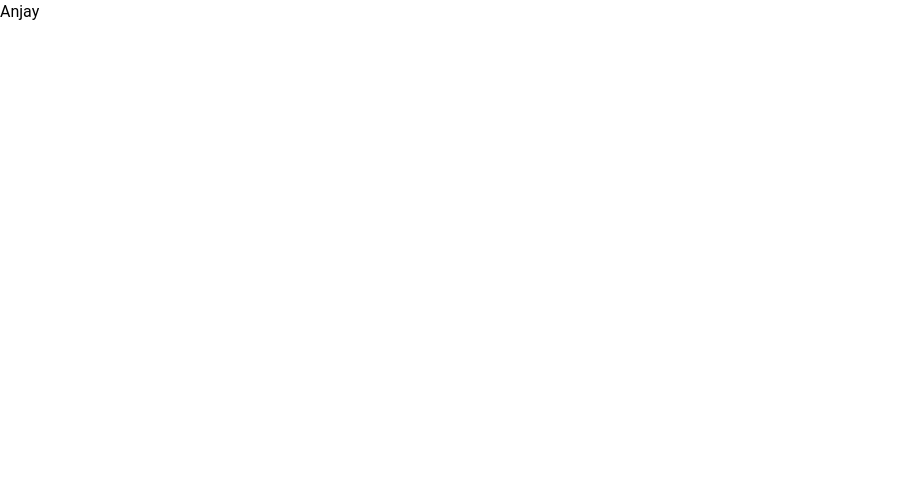
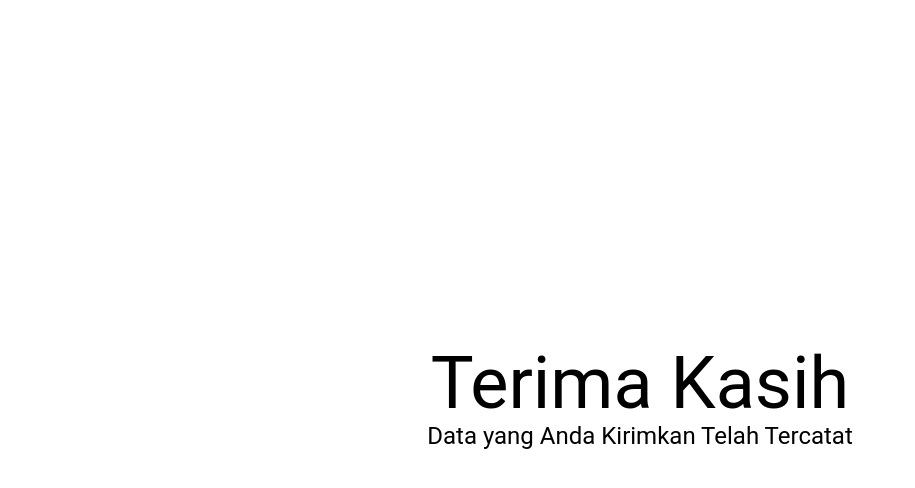
Before and after one commit to MuhammadNazhimMaulana/advice-app-customer, a React (Create React App) app: page /thanks in a window 1280 px wide. Before the commit this address had no page. Shown: the top 488 px of the page, without its empty margins (0-915 px from the left). Built offline with nearby package versions, Linux system fonts and the light colour scheme; the HTML template or start-up script is replaced by a standard one.

Commit message:
Fixing Thanks Oage

```diff
--- a/src/pages/Thanks.js
+++ b/src/pages/Thanks.js
@@ -3,8 +3,9 @@ const Thanks = () => {
 
 
     return (
-        <div>
-            Anjay
+        <div className="flex flex-col items-center justify-center h-screen">
+            <span className="text-4xl text-center md:text-6xl lg:text-7xl">Terima Kasih</span>
+            <span className="text-lg md:text-xl lg:text-2xl text-center">Data yang Anda Kirimkan Telah Tercatat</span>
         </div>
     );
 }
```
